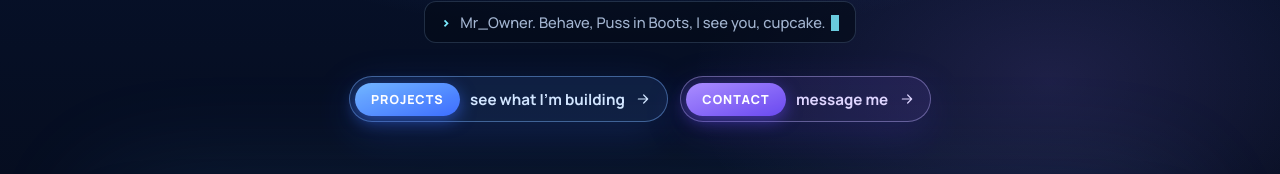
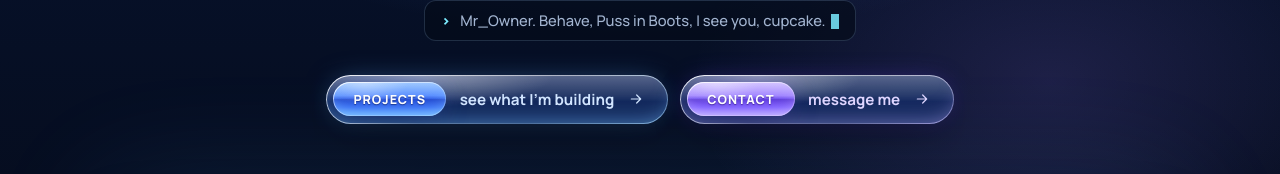
Before and after one commit to afrox26TP/Afroxik.com, a React (Vite) app in the folder Afroxik.com/: page /en in a window 1280 px wide. Shown: the part 478-652 px from the top of the page. Built offline with nearby package versions, Linux system fonts and the light colour scheme; no server answers.

Commit message:
Liquid hero buttons, a bit wider
The Projects and Contact pills in the hero use the same liquid glass body
with a chrome chip (violet metal for Contact). All liquid pill buttons get
more horizontal padding.

```diff
--- a/Afroxik.com/src/components/sections/Hero.jsx
+++ b/Afroxik.com/src/components/sections/Hero.jsx
@@ -37,13 +37,13 @@ export default function Hero({ ref, profile, onContact }) {
         </p>
 
         <div className="hero__actions">
-          <a className="pill-button pill-button--blue" href="#projects">
-            <span className="pill-button__chip">{t.sections.projects}</span>
+          <a className="pill-button pill-button--blue liquid liquid--glass" href="#projects">
+            <span className="pill-button__chip liquid liquid--metal">{t.sections.projects}</span>
             <span className="pill-button__label">{t.hero.projects}</span>
             <IconArrowRight className="pill-button__arrow" />
           </a>
-          <button type="button" className="pill-button pill-button--violet" onClick={onContact}>
-            <span className="pill-button__chip">{t.sections.contact}</span>
+          <button type="button" className="pill-button pill-button--violet liquid liquid--glass" onClick={onContact}>
+            <span className="pill-button__chip liquid liquid--metal">{t.sections.contact}</span>
             <span className="pill-button__label">{t.hero.contact}</span>
             <IconArrowRight className="pill-button__arrow" />
           </button>
--- a/Afroxik.com/src/index.css
+++ b/Afroxik.com/src/index.css
@@ -1344,7 +1344,7 @@ section[id] {
   border-radius: inherit;
   padding: 1px;
   pointer-events: none;
-  background: linear-gradient(135deg, rgba(255, 255, 255, 0.9), rgba(255, 255, 255, 0.14) 36%, rgba(255, 255, 255, 0.04) 64%, rgba(170, 220, 255, 0.6));
+  background: linear-gradient(135deg, rgba(255, 255, 255, 0.9), rgba(255, 255, 255, 0.14) 36%, rgba(255, 255, 255, 0.04) 64%, var(--lq-rim, rgba(170, 220, 255, 0.6)));
   -webkit-mask: linear-gradient(#000 0 0) content-box, linear-gradient(#000 0 0);
   -webkit-mask-composite: xor;
   mask: linear-gradient(#000 0 0) content-box, linear-gradient(#000 0 0);
@@ -1394,10 +1394,36 @@ section[id] {
 .pill-button.liquid--glass {
   --lq-tint: rgba(77, 143, 255, 0.12);
   --lq-blur: 14px;
+  gap: 0.85rem;
+  padding: 0.45rem 1.5rem 0.45rem 0.45rem;
+}
+
+.pill-button.liquid--glass .pill-button__chip {
+  padding: 0.55rem 1.25rem;
 }
 
 .pill-button.liquid--glass:hover {
   background-color: rgba(77, 143, 255, 0.2);
+}
+
+/* Fialová varianta (Kontakt v úvodu): fialové sklo a fialový kov. */
+.pill-button--violet.liquid--glass {
+  --lq-tint: rgba(139, 105, 255, 0.12);
+  --lq-halo: rgba(108, 75, 255, 0.45);
+  --lq-glow: rgba(196, 178, 255, 0.55);
+  --lq-rim: rgba(205, 190, 255, 0.6);
+}
+
+.pill-button--violet.liquid--glass:hover {
+  background-color: rgba(139, 105, 255, 0.2);
+}
+
+.pill-button--violet .liquid--metal {
+  --lq-glow: rgba(214, 200, 255, 0.85);
+  --lq-halo: rgba(108, 75, 255, 0.6);
+  --lq-rim: rgba(214, 200, 255, 0.7);
+  text-shadow: 0 1px 1px rgba(40, 12, 110, 0.55);
+  background: linear-gradient(180deg, #c3adff 0%, #9a7bff 40%, #6c48f0 49%, #5a36d8 51%, #7552ff 74%, #b49cff 100%);
 }
 
 /* Kapka uvnitř tlačítka se při najetí natáhne k šipce, jako by tekla. */
```
